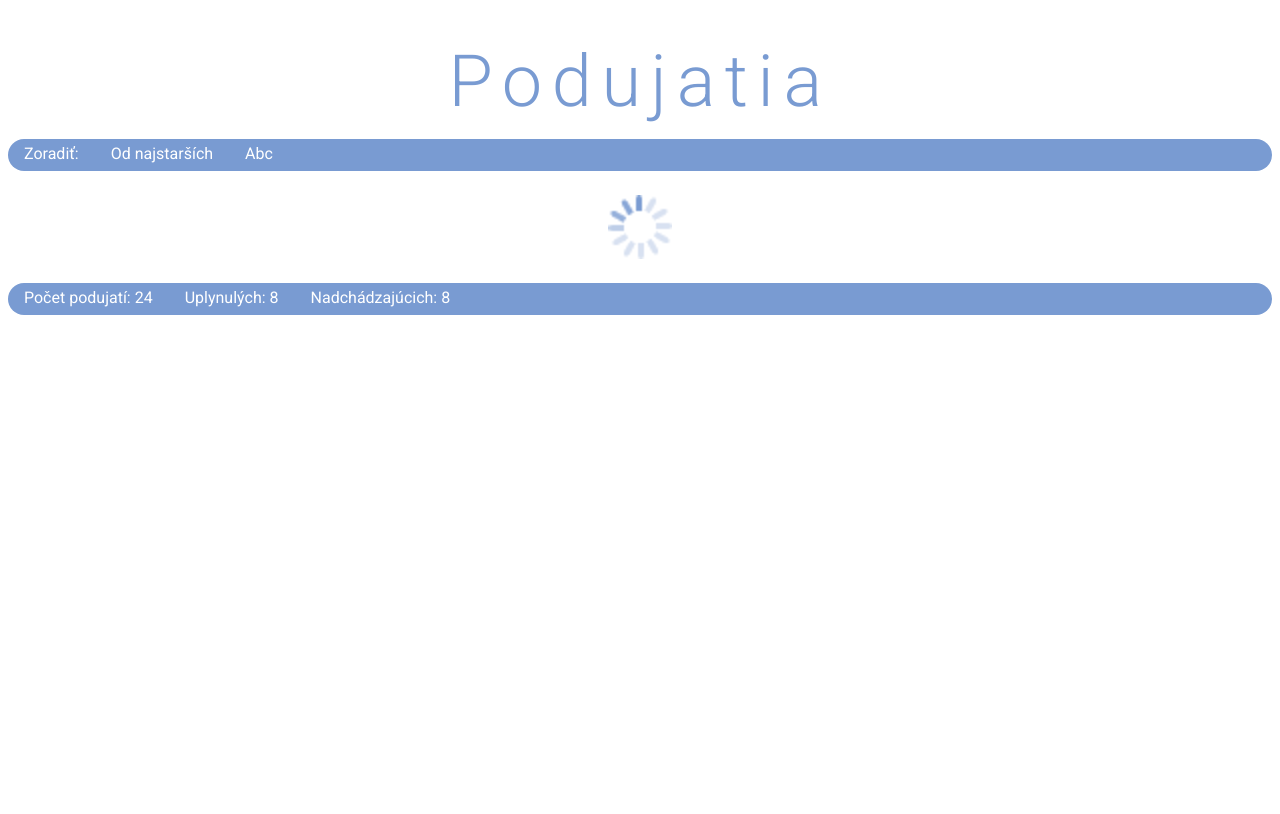
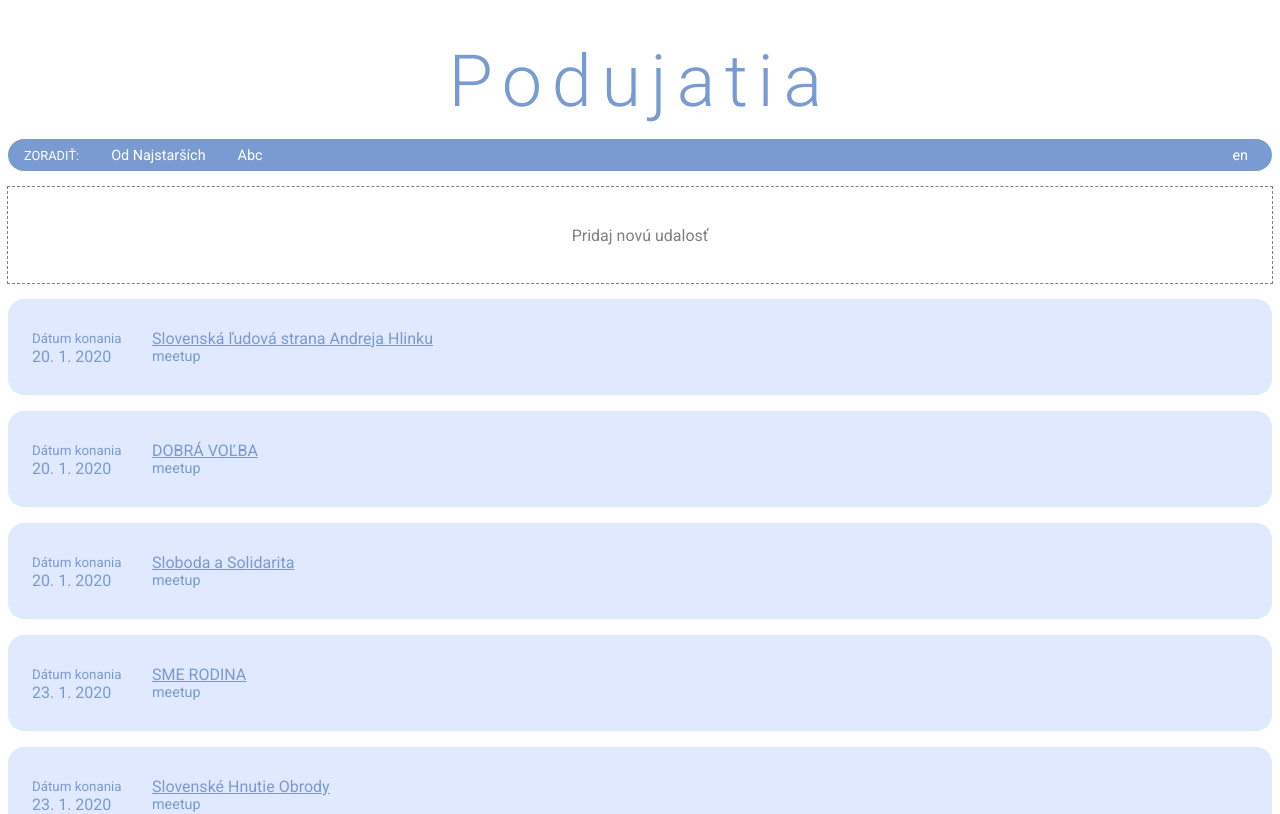
Before and after one commit to gozardkemt/events_management_react, a React (Create React App) app: page / in a window 1280 px wide. Shown: the top 814 px of the page. Built offline with nearby package versions, Linux system fonts and the light colour scheme.

Commit message:
added en lang

```diff
--- a/src/App.css
+++ b/src/App.css
@@ -4,20 +4,26 @@
 input {
 	border: none;
 	outline: none;
-	padding: .5rem 0;
+	padding: .5rem;
 	margin-left: 0.4rem;
 	height: 1rem;
 	background-color: #e0e9ff;
 	color: #799BD2;
 	border-radius: .5rem;
 	font-size: 1rem;
-
 }
 
 input:focus {
 	background-color: #fff;
 }
 
+#newDate {
+	width: 7.5rem;
+}
+
+#newTitle {
+	width: 14rem;
+}
 
 main {
 	margin: 1.5rem auto 0 auto;
@@ -32,6 +38,7 @@
 #loader {
 	margin: auto;
 	height: 4rem;
+	width: 4rem;
 	padding: 1.5rem;
 }
 
@@ -61,24 +68,36 @@
 	color: #fff;
 	display: flex;
 	justify-content: flex-start;
-	text-align: center;
 	font-size: 1rem;
 	border-radius: 1rem;
 	height: 2rem;
-	line-height: 30px;
-	text-decoration: uppercase;
+	align-items: center;
 	letter-spacing: 0.6rem;
+	letter-spacing: 0;
+
 }
 
 .sortTitle, .countTitle {
-	letter-spacing: 0;
 	padding: 0 1rem;
+	text-transform: uppercase;
+	font-size: .8rem;
 }
 
-.sortIcons {
+.sortIcons, .langIcon {
 	cursor: pointer;
-	letter-spacing: 0;
 	padding: 0 1rem;
+	text-transform: capitalize;
+	font-size: .9rem;
+}
+
+.langIcon {
+	padding: 1.5rem;
+	margin-left: auto;
+	text-transform: lowercase;
+}
+
+.sortIcons:hover, .langIcon:hover {
+	text-decoration: underline;
 }
 
 /* Boody Components Style */
--- a/src/App.js
+++ b/src/App.js
@@ -3,6 +3,7 @@
 import Body from './Body.js'
 import Footer from './Footer.js'
 import { isItEnter } from './appServices.js'
+import { LanguageContext, dict } from './LanguageContext.js'
 import { MainStyleWrapper } from './styleWrappers.js';
 
 const dataPath = './data/events.json';
@@ -24,10 +25,15 @@
 	isLoading: true
 }
 
+const defaultOtherState = {
+	lang: 'sk'
+}
+
 const defaultState = {
 	...defaultDataHandlingState,
 	...defaultSortingState,
-	...defaultNewEventState
+	...defaultNewEventState,
+	...defaultOtherState
 }
 
 export default class App extends React.Component {
@@ -38,7 +44,6 @@
 		this.state = defaultState
 	}
 
-	// handle data import
 	componentDidMount() {
 		fetch(dataPath)
 			.then( res => res.json())
@@ -51,7 +56,7 @@
 	saveDataToState = (res) => {
 		this.setState({
 			events: res,
-			isLoading: true
+			isLoading: false
 			})
 	}
 
@@ -63,9 +68,9 @@
 		})
 	}
 
-	// handle sorting
 	sortAlphabeticaly = () => {
 		this.setState({
+			...defaultNewEventState,
 			...defaultSortingState,
 			sortedAlphabeticaly: !this.state.sortedAlphabeticaly
 		})
@@ -73,12 +78,12 @@
 
 	sortDateAscending = () => {
 		this.setState({
+			...defaultNewEventState,
 			...defaultSortingState,
 			sortedDateAscending: !this.state.sortedDateAscending,
 		})
 	}
 
-	// handle adding new event
 	addNewEvent = () => { this.setState({ newEventActive: true })}
 	removeNewEvent = () => { this.setState({ ...defaultNewEventState})}
 
@@ -86,22 +91,32 @@
 
 		if (!isItEnter(e)) { return }
 
+		if (!this.state.newTitle) {
+			this.inputRef.current.focus()
+			return
+		}
+
 		const newEvent = {
-			title: this.state.newTitle || 'Prázdny záznam',
+			title: this.state.newTitle,
 			date: this.state.newDate || new Date()
 		}
 		this.setState({
 			...defaultState,
 			isLoading: false,
+			lang: this.state.lang,
 			events: [newEvent].concat(this.state.events),
 		})
 	}
 
 	handleInputTyping = e => {
+		const input = e.currentTarget;
+		this.setState({ [input.id]: input.value })
+	}
 
-		const input = e.currentTarget;
-		const type = input.type === 'text' ? 'newTitle' : 'newDate';
-		this.setState({ [type]: input.value })
+	changeLang = () => {
+		this.setState({
+			lang: this.state.lang === 'sk' ? 'en' : 'sk'
+		})
 	}
 
 	render() {
@@ -114,7 +129,8 @@
 			newDate,
 			newTitle,
 			isLoading,
-			isError
+			isError,
+			lang
 		} = this.state;
 
 		const {
@@ -124,14 +140,17 @@
 			handleInputTyping,
 			comfirmNewEvent,
 			removeNewEvent,
-			inputRef
+			inputRef,
+			changeLang
 		} = this;
 
 		return (
 			< MainStyleWrapper >
+				< LanguageContext.Provider value={dict[lang]} >
 			  		<Header
 						sortAbc={sortAlphabeticaly}
 						sortDates={sortDateAscending}
+						changeLang={changeLang}
 						order={{
 							abc:sortedAbc,
 							date: sortedDate
@@ -157,7 +176,8 @@
 					<Footer
 						events={events}
 						/>
-			< /MainStyleWrapper >
+				</ LanguageContext.Provider >
+			</ MainStyleWrapper >
 	  )
 	}
 }
--- a/src/Body.js
+++ b/src/Body.js
@@ -2,6 +2,7 @@
 import EventPlaceholder from './EventPlaceholder.js'
 import EventList from './EventList.js'
 import { BodyStyleWrapper } from './styleWrappers.js';
+import loaderSrc from './img/loader.gif'
 
 export default class Body extends React.Component {
 
@@ -47,7 +48,7 @@
 const LoadingData = () => {
 	return (
 		<div className="loaderContainer">
-			<img alt="loading" src="./data/loader.gif" id="loader"/>
+			<img alt="loading" src={loaderSrc} id="loader"/>
 		</div>
 	)
 }
--- a/src/EventList.js
+++ b/src/EventList.js
@@ -1,6 +1,7 @@
 import React from 'react';
 import { formatDate, sortEvents } from './appServices.js';
-import { EventStyleWrapper } from './styleWrappers.js';
+import { EventStyleWrapper, EventDateStyleWrapper } from './styleWrappers.js';
+import { LanguageContext } from './LanguageContext.js';
 
 export default class EventList extends React.Component {
 
@@ -18,10 +19,10 @@
 const Event = ({title, date}) => {
 
 	return (
-		<EventStyleWrapper>
+		< EventStyleWrapper >
 			< EventDate date={date} />
 			< EventTitle title={title} />
-		</EventStyleWrapper>
+		</ EventStyleWrapper >
 	)
 }
 
@@ -42,12 +43,26 @@
 	)
 }
 
-const EventDate = ({date}) => {
+class EventDate extends React.Component {
 
-	return (
-		<div style={{padding: '0 1.5rem'}}>
-			<small>Dátum konania:</small>
-			<p style={{margin: 'unset'}}>{formatDate(date)}</p>
-		</div>
-	)
+	render() {
+
+		const transl = this.context;
+		const date = formatDate(this.props.date);
+
+		const isToday = date === 'today',
+		 	  isTomor = date === 'tomorrow',
+			  isYestr = date === 'yesterday';
+
+		return (
+			< EventDateStyleWrapper >
+				<small>{this.context.eventDate}</small>
+				<p style={{margin: 'unset'}}>{
+					isToday || isTomor || isYestr ? transl[date] : date
+				}</p>
+			</ EventDateStyleWrapper >
+		)
+	}
 }
+
+EventDate.contextType = LanguageContext;
--- a/src/EventPlaceholder.js
+++ b/src/EventPlaceholder.js
@@ -1,5 +1,6 @@
 import React from 'react';
 import { EventStyleWrapper } from './styleWrappers.js';
+import { LanguageContext } from './LanguageContext.js';
 
 export default class EventPlaceholder extends React.Component {
 
@@ -29,12 +30,15 @@
 	}
 }
 
-const AddNewEvent = ({addNewEvent}) => {
-	return (
-		<article className="addEvent" onClick={addNewEvent}>
-		  	<span style={{margin:'auto'}}>Pridaj novú udalosť</span>
-		</article>
-	)
+class AddNewEvent extends React.Component {
+
+	render() {
+		return (
+			<article className="addEvent" onClick={this.props.addNewEvent}>
+			  	<span style={{margin:'auto'}}>{this.context.addNewEvent}</span>
+			</article>
+		)
+	}
 }
 
 class EventInput extends React.Component {
@@ -60,14 +64,17 @@
 
 		return (
 			<EventStyleWrapper >
-				<input className="input" type="date" value={newDate} onChange={handleTyping} />
-				<input className="input" ref={inputRef} type="text" value={newTitle} onChange={handleTyping} />
+				<input className="input" id="newDate" placeholder="dd-mm-yyyy" type="date" value={newDate} onChange={handleTyping} />
+				<input className="input" id="newTitle" ref={inputRef} type="text" value={newTitle} onChange={handleTyping} />
 				<div className="eventButtons">
-					<span onClick={comfirmNewEvent}>Potvrdiť</span>
-					<span onClick={removeNewEvent}>Vymazať</span>
+					<span onClick={comfirmNewEvent}>{this.context.add}</span>
+					<span onClick={removeNewEvent}>{this.context.cancel}</span>
 				</div>
 			</EventStyleWrapper >
 		)
 	}
 
 }
+
+AddNewEvent.contextType = LanguageContext;
+EventInput.contextType = LanguageContext;
--- a/src/Footer.js
+++ b/src/Footer.js
@@ -1,5 +1,6 @@
 import React from 'react';
 import { BarStyleWrapper } from './styleWrappers.js';
+import { LanguageContext } from './LanguageContext.js';
 import { countEvents } from './appServices.js';
 
 export default class Footer extends React.Component {
@@ -7,21 +8,25 @@
   render() {
 
 	  const { events } = this.props;
+	  const transl = this.context;
+
 	  if (events.length === 0) { return null }
 
 	  return (
 		  <BarStyleWrapper>
 		  	<span className="countTitle">
-				Počet podujatí: {events.length}
+				{transl.eventsCount}: {events.length}
 			</span>
 		  	<span className="countTitle">
-				Uplynulých: {countEvents( 'past', events)}
+				{transl.pastEvents}: {countEvents( 'past', events)}
 			</span>
 		  	<span className="countTitle">
-				Nadchádzajúcich: {countEvents( 'future', events)}
+				{transl.futureEvents}: {countEvents( 'future', events)}
 			</span>
 		  </BarStyleWrapper>
 	  )
 
 	}
 }
+
+Footer.contextType = LanguageContext;
--- a/src/Header.js
+++ b/src/Header.js
@@ -1,5 +1,6 @@
 import React from 'react';
 import { BarStyleWrapper } from './styleWrappers';
+import { LanguageContext } from './LanguageContext.js'
 
 export default class Header extends React.Component {
 
@@ -8,16 +9,18 @@
 		const {
 			sortAbc,
 			sortDates,
-			order
+			order,
+			changeLang
 		} = this.props;
 
 		return (
 			<>
-				<h1 className="title">Podujatia</h1>
+				<h1 className="title">{this.context.events}</h1>
 				< FilterBar
 					sortAbc={sortAbc}
 					sortDates={sortDates}
 					order={order}
+					changeLang={changeLang}
 					/>
 			</>
 		)
@@ -27,17 +30,24 @@
 class FilterBar extends React.Component {
 	render() {
 
-		const { sortAbc, sortDates, order } = this.props;
+		const { sortAbc, sortDates, order, changeLang } = this.props;
 
-		const dateButton = order.date ? 'Od najnovších' : 'Od najstarších';
+		const dateButton = order.date ? 'newest' : 'oldest';
 		const abcButton = order.abc ? 'Xyz' : 'Abc';
+		const transl = this.context;
+
+		console.log(this.context);
 
 		return (
 			< BarStyleWrapper >
-				<span className="sortTitle">Zoradiť:</span>
-				<span className="sortIcons" onClick={sortDates}>{dateButton}</span>
+				<span className="sortTitle">{transl.sort}:</span>
+				<span className="sortIcons" onClick={sortDates}>{transl[dateButton]}</span>
 				<span className="sortIcons" onClick={sortAbc}>{abcButton}</span>
+				<span className="langIcon" onClick={changeLang}>{this.context.lang}</span>
 			</ BarStyleWrapper >
 		)
 	}
 }
+
+FilterBar.contextType = LanguageContext;
+Header.contextType = LanguageContext;
--- /dev/null
+++ b/src/LanguageContext.js
@@ -0,0 +1,42 @@
+import React from 'react';
+
+export const dict = {
+	en: {
+		sort: 'Sort',
+		oldest: 'From oldest',
+		newest: 'From newest',
+		events: 'Events',
+		date: 'Date',
+		eventDate: 'Event Date',
+		eventsCount: 'Events Count',
+		pastEvents: 'Overpassed',
+		futureEvents: 'Forthcoming',
+		addNewEvent: 'Add New Event',
+		add: 'Confirm',
+		cancel: 'Cancel',
+		lang: 'sk',
+		today: 'Today',
+		tomorrow: 'Tomorrow',
+		yesterday: 'Yesterday'
+	},
+	sk: {
+		sort: 'Zoradiť',
+		oldest: 'Od najstarších',
+		newest: 'Od najnovších',
+		events: 'Podujatia',
+		date: 'Dátum',
+		eventDate: 'Dátum konania',
+		eventsCount: 'Počet podujatí',
+		pastEvents: 'Uplynulých',
+		futureEvents: 'Nadchádzajúcich',
+		addNewEvent: 'Pridaj novú udalosť',
+		add: 'Pridať',
+		cancel: 'Zrušiť',
+		lang: 'en',
+		today: 'Dnes',
+		tomorrow: 'Zajtra',
+		yesterday: 'Včera'
+	}
+}
+
+export const LanguageContext = React.createContext( dict.sk )
--- a/src/appServices.js
+++ b/src/appServices.js
@@ -3,23 +3,37 @@
 
 export const formatDate = (s) => {
 
-	const eventDate = new Date(s);
+	const eventDate = tryCreateDateObject(s);
+	const eventDay = eventDate.getDate();
+	const eventMonth = eventDate.getMonth() + 1;
+	const eventYear = eventDate.getFullYear();
 	const today = new Date();
-	const day = eventDate.getDate();
-	const month = eventDate.getMonth() + 1;
-	const year = eventDate.getFullYear();
 
 	if (
-		today.getMonth() + 1 === month &&
-		today.getFullYear() === year
+		today.getMonth() + 1 === eventMonth &&
+		today.getFullYear() === eventYear
 	) {
-		const diff = today.getDate() - day;
-		if ( diff === 0 ) { return 'Dnes' }
-		if ( diff === 1  ) { return 'Včera' }
-		if ( diff === -1 ) { return 'Zajtra' }
+		const diff = today.getDate() - eventDay;
+		if ( diff === 0 ) { return 'today' }
+		if ( diff === 1  ) { return 'yesterday' }
+		if ( diff === -1 ) { return 'tomorrow' }
 	};
 
-	return `${day}. ${month}. ${year}`;
+	return `${eventDay}. ${eventMonth}. ${eventYear}`;
+}
+
+const tryCreateDateObject = (s) => {
+
+	const withDatePicker = new Date(s)
+	if ( !isNaN(withDatePicker) ) { return withDatePicker }
+
+	// safari
+	const a = s.split('-');
+	const withoutDatePicker = new Date(a[2], a[1] - 1, a[0])
+
+	if (!!withoutDatePicker) { return withoutDatePicker }
+
+	return s
 }
 
 //  sorting events
@@ -36,12 +50,11 @@
 
 	if ( abc === null ) {
 		return date ?
-		events.sort((a,b) => compare(newDate(a), newDate(b))) :
-		events.sort((a,b) => compare(newDate(b), newDate(a)));
+		events.sort((a,b) => compare(tryCreateDateObject(a.date), tryCreateDateObject(b.date))) :
+		events.sort((a,b) => compare(tryCreateDateObject(b.date), tryCreateDateObject(a.date)));
 	}
 }
 
-const newDate = (d) => new Date(d.date);
 const getTitle = (t) => t.title.toLowerCase();
 
 const compare = (a, b) => {
@@ -59,7 +72,6 @@
 	}).length;
 }
 
-
 // clicks
 
 export const isItEnter = (e) => {
--- a/src/styleWrappers.js
+++ b/src/styleWrappers.js
@@ -4,3 +4,4 @@
 export const BarStyleWrapper = (props) => <div className="bar">{props.children}</div>
 export const BodyStyleWrapper = (props) => <div className="body">{props.children}</div>
 export const EventStyleWrapper = (props) => <article className="article">{props.children}</article>
+export const EventDateStyleWrapper = (props) => <div style={{padding: '0 1.5rem', width: '6rem'}}>{props.children}</div>
```
Also changed, not shown: src/img/loader.gif (renamed from public/data/loader.gif). Lines whose indentation alone changed are shown as unchanged.
